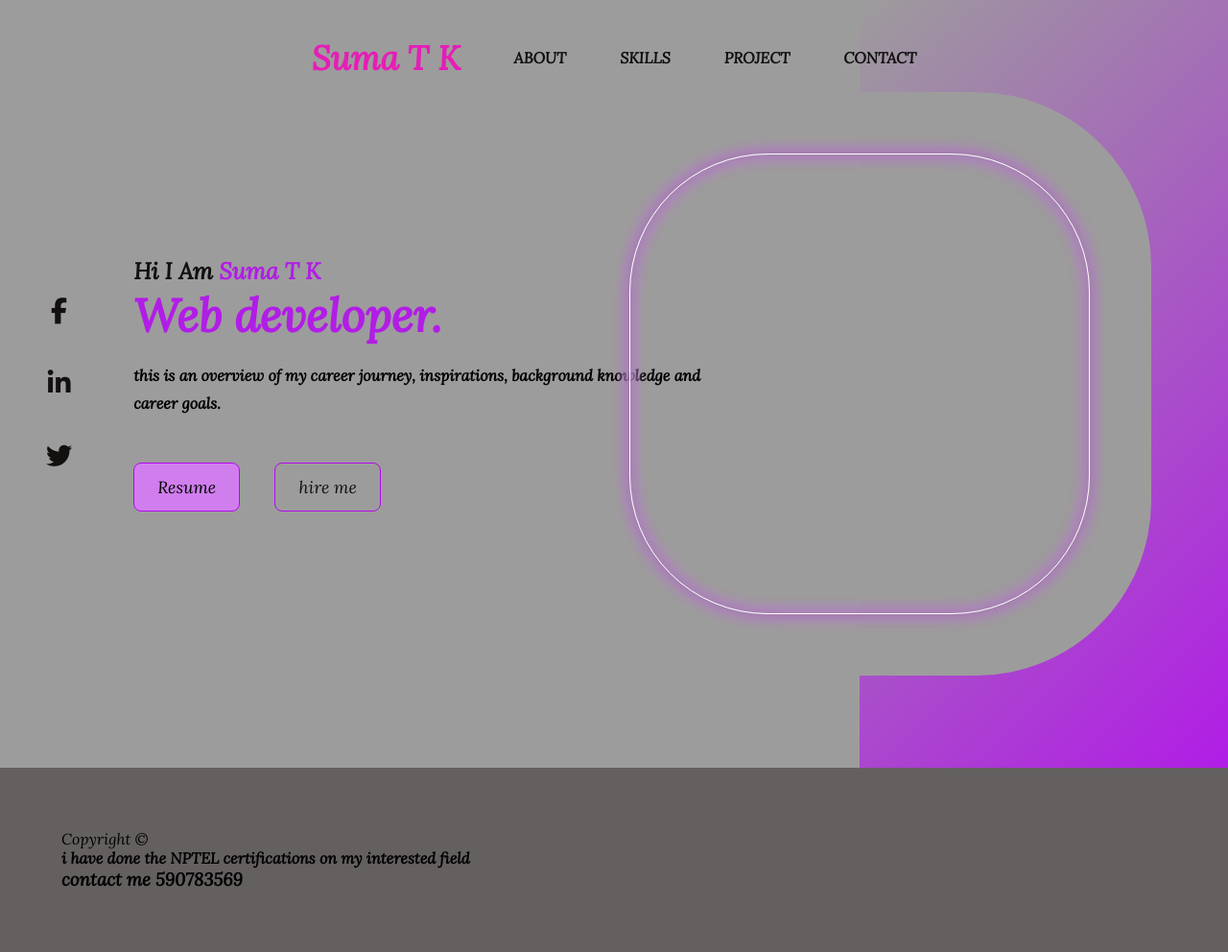
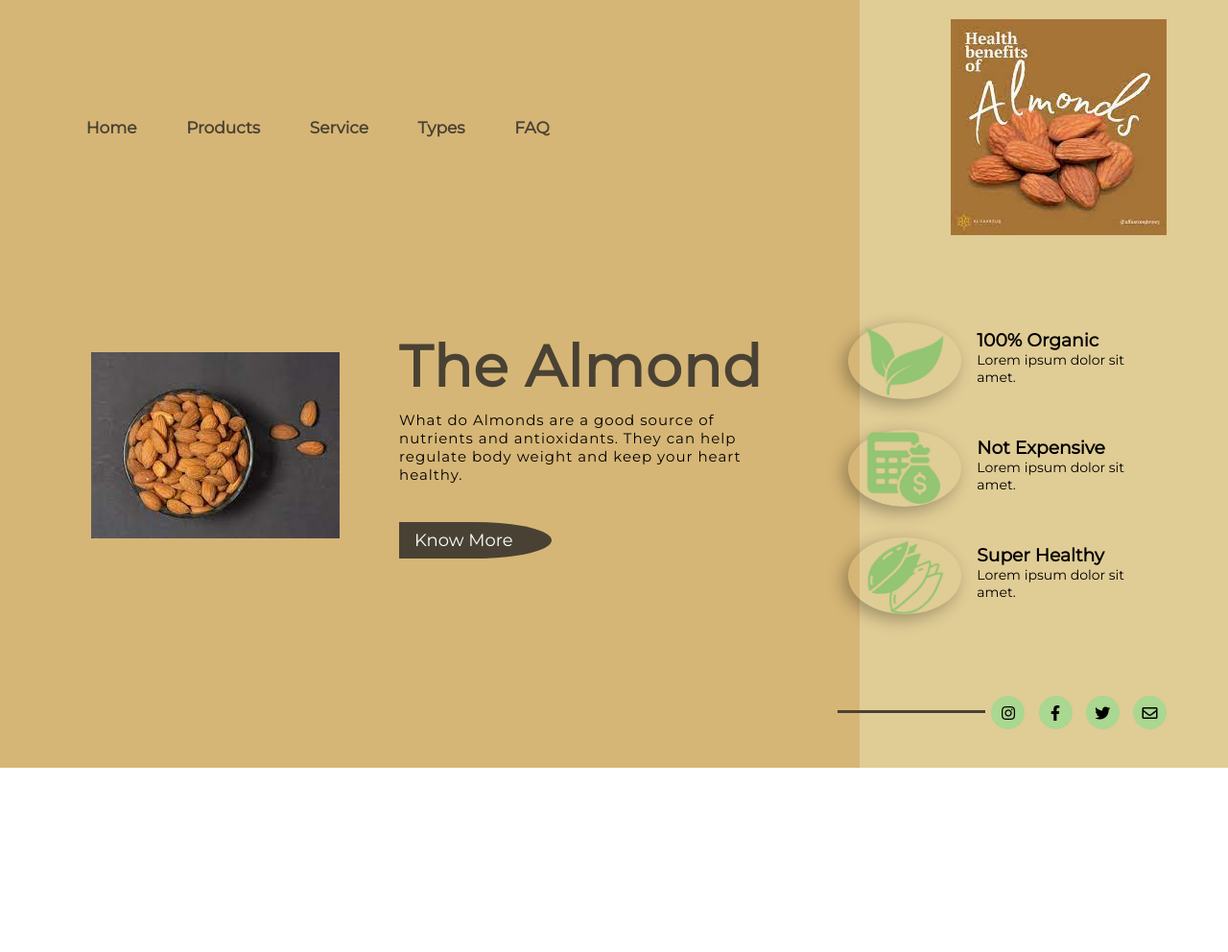
Before and after one commit to Sumatk/CODSOFT, a plain HTML site: page index.html in a window 1280 px wide. Shown: the whole page at 96% size. After the commit the page ends 800 px from the top, so only its background shows below. Drawn offline with nearby package versions, Linux system fonts and the light colour scheme.

Commit message:
Landing page @codsoft

```diff
--- a/index.html
+++ b/index.html
@@ -1,54 +1,97 @@
 <!DOCTYPE html>
 <html lang="en">
+
 <head>
     <meta charset="UTF-8">
+    <meta http-equiv="X-UA-Compatible" content="IE=edge">
     <meta name="viewport" content="width=device-width, initial-scale=1.0">
-    <title>protfolio website</title>
+    <title>Document</title>
+    <link rel="stylesheet" href="https://unpkg.com/swiper@8/swiper-bundle.min.css" />
+    <link rel="stylesheet" href="https://use.fontawesome.com/releases/v5.15.4/css/all.css"
+integrity="sha384-DyZ88mC6Up2uqS4h/KRgHuoeGwBcD4Ng9SiP4dIRy0EXTlnuz47vAwmeGwVChigm" crossorigin="anonymous">
     <link rel="stylesheet" href="style.css">
-    <link rel="stylesheet" href="https://cdnjs.cloudflare.com/ajax/libs/font-awesome/6.5.1/css/all.min.css">
+</head>
 
-</head>
 <body>
-    <div class="protfolio">
-        <b>
+    <div class="container">
+        <div class="wave">
 
-        <ul class="nav">
-            <div class="cs"><h3 font="brush script">Suma T K</h3></div>
-            <li><a href="about.html">About</a></li>
-            <li><a href="skills.html">skills</a></li>
-            <li><a href="project.html">project</a></li>
-            <li><a href="contact.html">contact</a></li>
-        </ul>
+        </div>
 
+        <nav>
+            <ul>
+                <li><a href="#">Home</a></li>
+                <li><a href="#">Products</a></li>
+                <li><a href="#">Service</a></li>
+                <li><a href="#">Types</a></li>
+                <li><a href="#">FAQ</a></li>
+            </ul>
+            <img src="cs1.jpg" alt="">
+        </nav>
 
-    <div class="left-container">
-            <div class="icons">
-                <i class="fa-brands fa-facebook-f"></i>
-                <i class="fa-brands fa-linkedin-in"></i>
-                <i class="fa-brands fa-twitter"></i>
-            </div>
-            <div class="content">
-                <p class="intro">Hi I Am <span>Suma T K</span></p>
-                <h1>Web developer.</h1>
-                <p class="detail">this is an overview of my career journey, inspirations, background knowledge and career goals.</p>
-                <div class="btn">
-                    <button onclick="location.href='resume.pdf'">Resume</button>
-                    <button>hire me</button>
-                </b>
+        <div class="main-content">
+
+            <div class="image-pista">
+                <div class="swiper mySwiper">
+                    <div class="swiper-wrapper">
+                        <div class="swiper-slide"><img src="b1.jpg" alt=""></div>
+
+                    </div>
                 </div>
             </div>
+            <div class="main-text">
+                <h1>The Almond</h1>
+                <p>What do                     Almonds are a good source of nutrients and antioxidants. They can help regulate body weight and keep your heart healthy. </p>
+                <button>Know More</button>
+            </div>
+        </div>
+
+        <div class="right">
+            <div class="box">
+                <div class="image">
+                    <img src="img4.png" alt="">
+                </div>
+                <div class="inner-box">
+                    <h3>100% Organic</h3>
+                    <p>Lorem ipsum dolor sit amet.</p>
+                </div>
+            </div>
+            <div class="box">
+                <div class="image">
+                    <img src="img5.png" alt="">
+                </div>
+                <div class="inner-box">
+                    <h3>Not Expensive</h3>
+                    <p>Lorem ipsum dolor sit amet.</p>
+                </div>
+            </div>
+            <div class="box">
+                <div class="image">
+                    <img src="img6.png" alt="">
+                </div>
+                <div class="inner-box">
+                    <h3>Super Healthy</h3>
+                    <p>Lorem ipsum dolor sit amet.</p>
+                </div>
+            </div>
+        </div>
+
+        <div class="social-links">
+            <i class="fab fa-instagram"></i>
+            <i class="fab fa-facebook-f"></i>
+            <i class="fab fa-twitter"></i>
+            <i class="far fa-envelope"></i>
+        </div>
     </div>
-    <div class="right-container"></div>
-    <div class="design">
-        <div class="circle"></div>
-        <div class="circle"></div>
-    </div>
-</div>
-<footer>
-<div class="foot">Copyright © <h4>i have done the NPTEL certifications on my interested field</h4>
-<h3>contact me 590783569</h3>
-</div>
-</footer>
+    <script src="https://unpkg.com/swiper@8/swiper-bundle.min.js"></script>
+    <!-- Initialize Swiper -->
+    <script>
+        var swiper = new Swiper(".mySwiper", {
+          slidesPerView: 1,
+          spaceBetween: 30,
+          loop: true,
+        });
+      </script>
 </body>
 
-</html>
+</html
--- a/style.css
+++ b/style.css
@@ -1,165 +1,163 @@
-@import url('https://fonts.googleapis.com/css2?family=Lora:ital@1&display=swap');
+@import url('https://fonts.googleapis.com/css2?family=Montserrat&display=swap');
 
-*{
-    margin:0;
-    padding:0;
-    box-sizing: border-box;
-    font-family: 'Lora', serif;
+* {
+    padding: 0%;
+    margin: 0;
+    font-family: 'Montserrat', sans-serif;
+}
 
+.container {
+    height: 100vh;
+    width: 100%;
+    background-image: linear-gradient(to right, rgb(214, 182, 118) 70%, rgb(224, 204, 149) 30%);
+    position: relative;
+    overflow: hidden;
 }
-.protfolio{
-    min-height: 100vh;
+.wave {
+    position: absolute;
+    top: 0;
+    right: 30%;
+}
+nav {
+    width: 90%;
+    margin: auto;
+    padding-top: 20px;
+    display: flex;
+    justify-content: space-between;
+    align-items: center;
+}
+nav ul {
+    display: flex;
+    list-style-type: none;
+}
+nav ul li{
+    margin:0 5px;
+}
+nav ul a{
+    text-decoration: none;
+    padding: 0.3rem 1.3rem;
+    font-size: 17px;
+    font-weight: bold;
+    color: #494234;
+    position: relative;
+    z-index: 1;
+}
+nav ul a::after{
+    content: "";
+    width: 0%;
+    height: 100%;
+    position: absolute;
+    top:0;
+    left:0px;
+    border-radius: 20px;
+    background-color: #badca9;
+    z-index: -1;
+    transition: 0.5s;
+}
+nav ul a:hover:after{
     width: 100%;
-    display:flex;
 }
-.nav{
-    display:flex;
-    gap:3.5rem;
-    height:15vh;
-    width:100%;
-
-    justify-content:center;
-    align-items:center;
-    position: fixed;
+.main-content {
+    width: 60%;
+    padding-top: 100px;
+    margin-left: 3rem;
+    display: flex;
+    align-items: center;
+    justify-content: space-around;
 }
-.nav li{
-    list-style: none;
+.image,.main-text{
+    flex-basis: 50%;
 }
-.nav li a{
-    text-decoration: none;
-    text-transform: uppercase;
-    font-size: 1rem;
-    color:#100f0f;
-    position: relative;
+.image img{
+    width: 100%;
 }
-.left-container, .right-container{
-    height:100vh;
-    display:flex;
-    align-items:center;
-    background: #9d9c9c;
+.main-content h1 {
+    font-size: 60px;
+    letter-spacing: 1px;
+    color: #494234;
 }
-.left-container{
-    background: #9d9c9c;
-    width:70%;
-    padding-left:3rem;
+.main-content p{
+    margin-top: 10px;
+    font-size: 15px;
+    letter-spacing: 1px;
 }
-.right-container{
-
-    background: linear-gradient(-45deg,#b11de6,#9d9c9c);
-    width:30%;
+.main-content button{
+    margin-top: 2.5rem;
+    outline: none;
+    border: none;
+    font-size: 18px;
+    padding: 0.5rem 2.5rem 0.5rem 1rem;
+    border-radius: 0 50% 50% 0;
+    background-color: #494234;
+    color: white;
+    cursor: pointer;
 }
-.icons .fa-brands{
-    color: #131010;
-    font-size: 1.7rem;
+.swiper{
+    width: 20rem;
 }
-.icons{
-    display:flex;
-    flex-direction: column;
-    justify-content:center;
-    align-items:center;
-    gap:3rem;
+.swiper-slide{
+    display: flex;
+    align-items: center;
+    justify-content: center;
 }
-.content{
-    margin-left: 4rem;
+.right{
+    position: absolute;
+    right: 8%;
+    bottom: 20%;
 }
-.content .intro{
-    font-size: 1.5rem;
-    color:#121010;
+.box{
+    display: flex;
+    align-items: center;
 }
-.content .intro span{
-    color:#b11de6;
+.right .box .image img{
+    width: 70%;
 }
-.content h1{
-    font-size:3rem;
-    color:#b11de6;
+.image{
+    margin-top: 2rem;
+    width: 80px;
+    height: 80px;
+    border-radius: 50%;
+    box-shadow: -5px 5px 17px rgba(0,0,0,0.3);
+    display: flex;
+    align-items: center;
+    justify-content: center;
+    transition: 0.5s;
 }
-.content .detail{
-    font:1.1rem;
-    color:rgb(14, 13, 13)f0f;
-    max-width:38rem;
-    margin:1.1rem 0 3rem 0;
-    line-height:1.8rem;
+.image:hover{
+    background-color: rgba(73,66,52,0.7);
 }
-.btn button{
-    border:.1rem solid #b20aef;
-    font-size: 1.1rem;
-    padding:.8rem 1.5rem;
-    border-radius:.5rem;
-    cursor: pointer;
-    transition : .5s ease;
-
+.box .inner-box{
+    margin: 1.5rem 0 0 1rem;
 }
-button:nth-child(1){
-    background: #d07eee;
-
+.box .inner-box p{
+    font-size: 14px;
+    font-weight: 500;
 }
-button:nth-child(2){
-    background: transparent;
-    color:#111011;
-    margin-left: 2rem;
-
+.social-links{
+    position: absolute;
+    right: 5%;
+    bottom: 5%;
 }
-button:nth-child(1):hover{
-    background: transparent;
-    color: #0f0d0f;
-
+.social-links::before{
+    content: "";
+    width: 80%;
+    height: 3px;
+    position: absolute;
+    top:42%;
+    left: -150px;
+    background-color: #494234;
 }
-button:nth-child(2):hover{
-    background: #ca6eeb;
-    color:#262525;
-
+.social-links i{
+    margin-left: 10px;
+    width: 35px;
+    height: 35px;
+    border-radius: 50%;
+    background-color: #aad791;
+    display: inline-flex;
+    align-items: center;
+    justify-content: center;
+    transition: 0.5s;
 }
-.icons .fa-brands:hover{
-    cursor:pointer;
-    background: linear-gradient(#979191, #b11de6);
-    -webkit-background-clip: text;
-    -webkit-text-fill-color: transparent;
+.social-links i:hover{
+    transform: translateY(-5px);
 }
-.design .circle{
-    aspect-ratio: 1;
-    position: absolute;
-    border-radius: 30%;
-    top:50%;
-    left:70%;
-    transform: translate(-50%, -50%);
-}
-.circle:nth-child(1){
-background: linear-gradient(90deg, transparent 50%, #9d9c9c 50%);
-    width:38rem;
-}
-.circle:nth-child(2){
-    width:30rem;
-    background-image: url("image/sc.jpg");
-    background-size: 100%;
-    background-repeat: no-repeat;
-    border:.1rem solid white;
-    box-shadow:
-    0 0 1rem #878484,
-    inset 0 0 1rem #8d8b8b,
-    0 0 1rem #ca6eeb,
-    inset 0 0 1rem #ca6eeb,
-    0 0 1rem #d07eee,
-    inset 0 0 1rem #d07eee;
-}
-.nav li ::after{
-    content:"";
-    position:absolute;
-    background: #fff;
-    width:100%;
-    height:.1rem;
-    left:0;
-    bottom:-5px;
-    transform:scaleX(0);
-    transition:transform .5s;
-}
-.navlist li a:hover::after{
-    transform: scaleX(0);
-}
-.foot{
-    padding:5%;
-    background:rgb(101, 96, 96);
-}
-.cs{
-    font-size: 30px;
-    color: rgb(230, 29, 183);
-}
```
Also changed, not shown: b1.jpg (added), cs1.jpg (added), img4.png (added), img5.png (added), img6.png (added).
